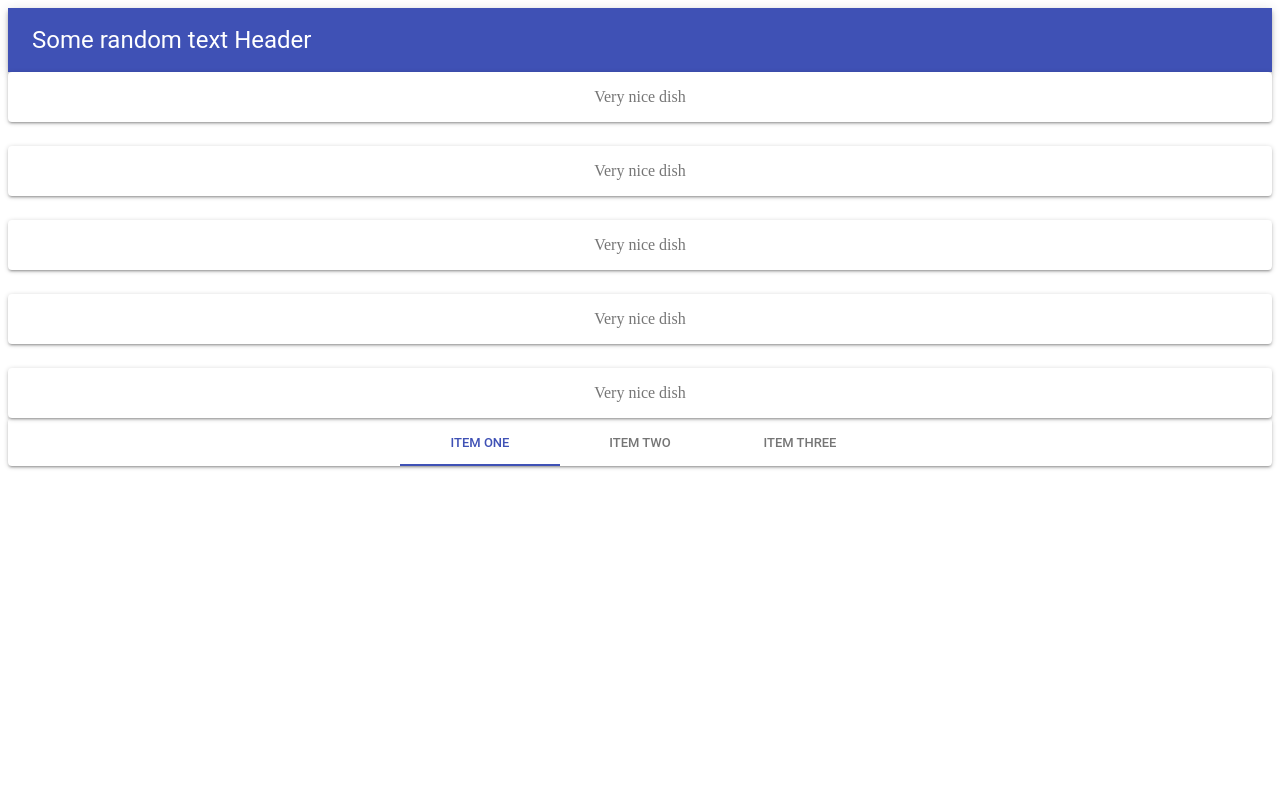
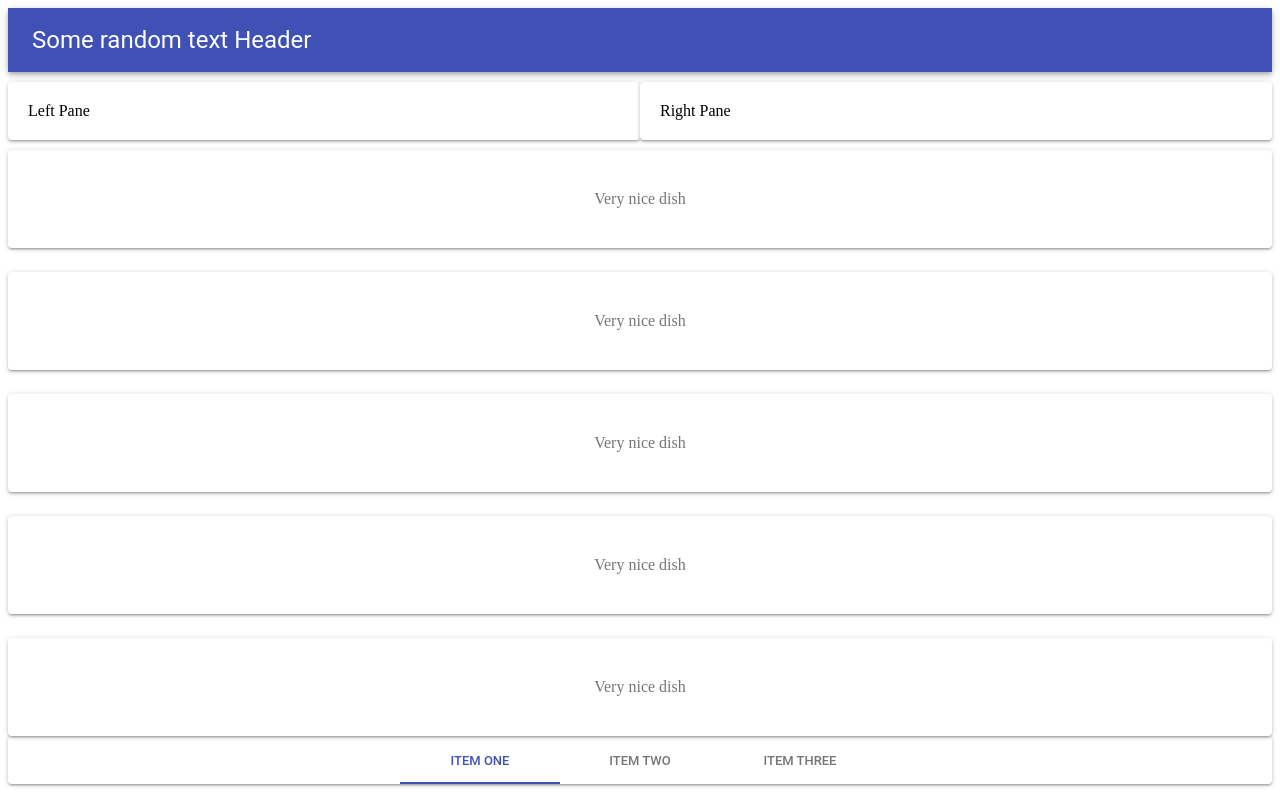
Before and after one commit to JordyStabel/ReactJS_Tutorial, a React (Create React App) app: page / in a window 1280 px wide. Built offline with nearby package versions, Linux system fonts and the light colour scheme.

Commit message:
end tutorial 2

```diff
--- a/src/Components/App.js
+++ b/src/Components/App.js
@@ -1,6 +1,6 @@
 import React, { Component, Fragment } from 'react';
 import { Header, Footer } from './Layouts';
-import Logic from './Logic';
+import Content from './Content';
 
 class App extends Component {
   render() {
@@ -8,7 +8,7 @@ class App extends Component {
       <Fragment>
         <Header/>
 
-        <Logic/>
+        <Content/>
 
         <Footer/>
       </Fragment>
--- /dev/null
+++ b/src/Components/Content/LeftPane.js
@@ -0,0 +1,7 @@
+import React from 'react';
+import { Paper } from "@material-ui/core";
+
+export default ({styles}) =>
+  <Paper style={styles.paper}>
+    Left Pane
+  </Paper>
--- /dev/null
+++ b/src/Components/Content/RightPane.js
@@ -0,0 +1,7 @@
+import React from 'react';
+import { Paper } from "@material-ui/core";
+
+export default ({ styles }) =>
+  <Paper style={styles.paper}>
+    Right Pane
+  </Paper>
--- a/src/Components/Logic/index.js
+++ b/src/Components/Content/index.js
@@ -1,24 +1,43 @@
-import React from 'react';
-import PropTypes from 'prop-types';
-import { withStyles } from '@material-ui/core/styles';
-import { Paper, Grid } from '@material-ui/core';
+import React from "react";
+import PropTypes from "prop-types";
+import { withStyles } from "@material-ui/core/styles";
+import { Paper, Grid } from "@material-ui/core";
+import LeftPane from './LeftPane';
+import RightPane from './RightPane';
 
 const styles = theme => ({
   root: {
-    flexGrow: 1,
+    flexGrow: 1
   },
   paper: {
-    padding: theme.spacing.unit * 2,
-    textAlign: 'center',
-    color: theme.palette.text.secondary,
-  },
+    padding: theme.spacing.unit * 5,
+    textAlign: "center",
+    color: theme.palette.text.secondary
+  }
 });
+
+const style = {
+  paper: {
+    padding: 20,
+    marginTop: 10,
+    marginBottom: 10
+  }
+};
 
 function CenteredGrid(props) {
   const { classes } = props;
-
   return (
     <div className={classes.root}>
+      <Grid container>
+        <Grid item sm>
+          <LeftPane styles={style}/>
+        </Grid>
+
+        <Grid item sm>
+          <RightPane styles={style} />
+        </Grid>
+      </Grid>
+
       <Grid container spacing={24}>
         <Grid item xs={12}>
           <Paper className={classes.paper}>Very nice dish</Paper>
@@ -41,7 +60,7 @@ function CenteredGrid(props) {
 }
 
 CenteredGrid.propTypes = {
-  classes: PropTypes.object.isRequired,
+  classes: PropTypes.object.isRequired
 };
 
 export default withStyles(styles)(CenteredGrid);
```
